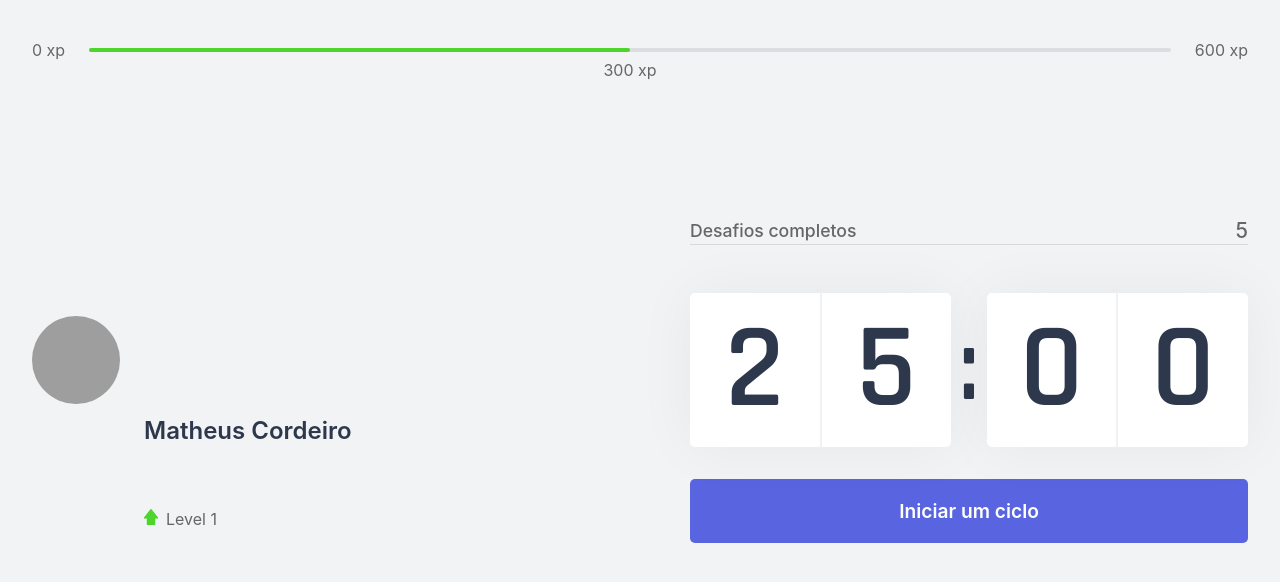
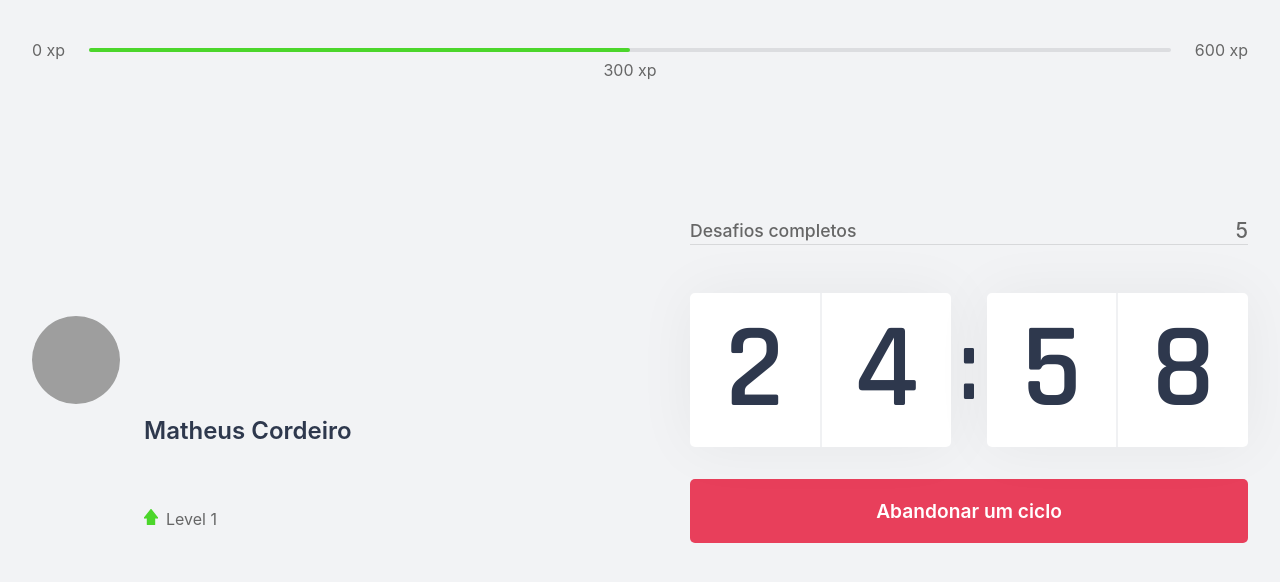
Before and after one commit to mbcordeiro/moveit, a Next.js app: page / in a window 1280 px wide. Both pictures are taken after a click on the button "Iniciar um ciclo". Shown: the top 582 px of the page. Built offline with nearby package versions, Linux system fonts and the light colour scheme; grey boxes are pictures that could not be loaded.

Commit message:
Countdown component

```diff
--- a/src/components/Countdown.tsx
+++ b/src/components/Countdown.tsx
@@ -1,22 +1,77 @@
+import { useEffect, useState } from "react";
+
 import styles from "../styles/components/Countdown.module.css";
+
+let countdownTimeout: NodeJS.Timeout;
+
 export function Countdown() {
+  const [time, setTime] = useState(25 * 60);
+  const [isActive, setIsActive] = useState(false);
+  const [hasFinished, setHasFinished] = useState(false);
+
+  const minutes = Math.floor(time / 60);
+  const seconds = time % 60;
+
+  const [minuteLeft, minuteRigth] = String(minutes).padStart(2, "0").split("");
+  const [secondLeft, secondRigth] = String(seconds).padStart(2, "0").split("");
+
+  function startCountdown() {
+    setIsActive(true);
+  }
+
+  function resetCountdown() {
+    clearTimeout(countdownTimeout);
+    setIsActive(false);
+    setTime(25 * 60);
+  }
+
+  useEffect(() => {
+    if (isActive && time > 0) {
+      countdownTimeout = setTimeout(() => setTime(time - 1), 1000);
+    } else if (isActive && time === 0) {
+      setHasFinished(true);
+      setIsActive(false);
+    }
+  }, [isActive, time]);
+
   return (
     <div>
       <div className={styles.countdownContainer}>
         <div>
-          <span>2</span>
-          <span>5</span>
+          <span>{minuteLeft}</span>
+          <span>{minuteRigth}</span>
         </div>
         <span>:</span>
         <div>
-          <span>0</span>
-          <span>0</span>
+          <span>{secondLeft}</span>
+          <span>{secondRigth}</span>
         </div>
       </div>
-
-      <button type="button" className={styles.countdownButton}>
-        Iniciar um ciclo
-      </button>
+      {hasFinished ? (
+        <button disabled className={styles.countdownButton}>
+          Ciclo encerrado
+        </button>
+      ) : (
+        <>
+          {isActive ? (
+            <button
+              type="button"
+              className={`${styles.countdownButton} ${styles.countdownButtonActive}`}
+              onClick={resetCountdown}
+            >
+              Abandonar um ciclo
+            </button>
+          ) : (
+            <button
+              type="button"
+              className={styles.countdownButton}
+              onClick={startCountdown}
+            >
+              Iniciar um ciclo
+            </button>
+          )}
+        </>
+      )}
     </div>
   );
 }
--- a/src/styles/components/Countdown.module.css
+++ b/src/styles/components/Countdown.module.css
@@ -58,6 +58,22 @@
   transition: background-color 0.2s;
 }
 
-.countdownButton:hover {
+.countdownButton:not(:disabled):hover {
   background-color: var(--blue-dark);
 }
+
+.countdownButtonActive {
+  background-color: var(--white);
+  color: var(--title);
+}
+
+.countdownButtonActive:not(:disabled) {
+  background-color: var(--red);
+  color: var(--white);
+}
+
+.countdownButton:disabled {
+  background-color: var(--white);
+  color: var(--text);
+  cursor: not-allowed;
+}
```
